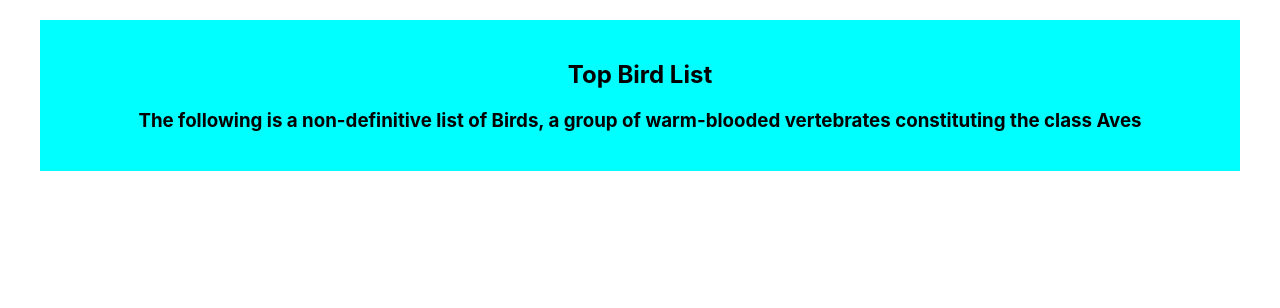
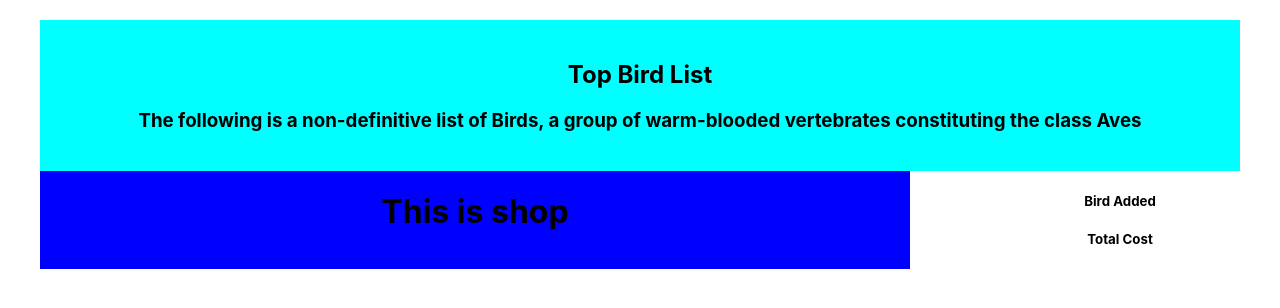
Before and after one commit to arafatanjan/top-birds, a React (Create React App) app: page / in a window 1280 px wide. Shown: the top 308 px of the page. Built offline with nearby package versions, Linux system fonts and the light colour scheme; no server answers.

Commit message:
first commit

```diff
--- a/public/product.json
+++ b/public/product.json
@@ -1,4 +1,4 @@
-'[
+[
     {
         "name": "Owl",
         "color": "Ash",
@@ -62,4 +62,4 @@
         "price": 100,
         "img": "https://pixabay.com/photos/bird-saffron-finch-ornithology-7071662/"
     }
-]'
+]
--- a/src/App.js
+++ b/src/App.js
@@ -1,12 +1,24 @@
 import logo from './logo.svg';
 import './App.css';
 import Header from './components/Header/Header';
+
+import Bird from './components/Bird/Bird';
+import Table from './components/Table/Table';
+import Cart from './components/Cart/Cart';
+
+<head>
+
+  <title>Bird Shop</title>
+</head>
 
 function App() {
   return (
     <div className="App">
       <Directors></Directors>
       <Header></Header>
+      <Table></Table>
+      <Bird></Bird>
+      <Cart></Cart>
 
     </div>
   );
--- /dev/null
+++ b/src/components/Bird/Bird.js
@@ -0,0 +1,11 @@
+import React from 'react';
+
+const Bird = () => {
+    return (
+        <div>
+
+        </div>
+    );
+};
+
+export default Bird;
--- /dev/null
+++ b/src/components/Cart/Cart.js
@@ -0,0 +1,11 @@
+import React from 'react';
+
+const Cart = () => {
+    return (
+        <div>
+            {/* <h1>This is shop</h1> */}
+        </div>
+    );
+};
+
+export default Cart;
--- /dev/null
+++ b/src/components/Table/Table.css
@@ -0,0 +1,11 @@
+.table-container {
+    display: grid;
+    grid-template-columns: 3fr 1fr;
+}
+
+.bird-container {
+    margin-right: 50px;
+    font: 100;
+    background-color: blue;
+    margin-left: 40px;
+}
--- /dev/null
+++ b/src/components/Table/Table.js
@@ -0,0 +1,25 @@
+import React, { useEffect, useState } from 'react';
+import './Table.css'
+
+const Table = () => {
+    const [birds, setBirds] = useState([]);
+    useEffect(() => {
+        fetch('../../../public/product.JSON')
+            .then(res => res.json())
+            .then(data => console.log(data));
+    }, [])
+    return (
+        <div className="table-container">
+            <div className='bird-container'>
+                <h1>This is shop</h1>
+            </div>
+            <div className='cart-container'>
+                <h5>Bird Added</h5>
+                <h5>Total Cost</h5>
+            </div>
+
+        </div>
+    );
+};
+
+export default Table;
```
